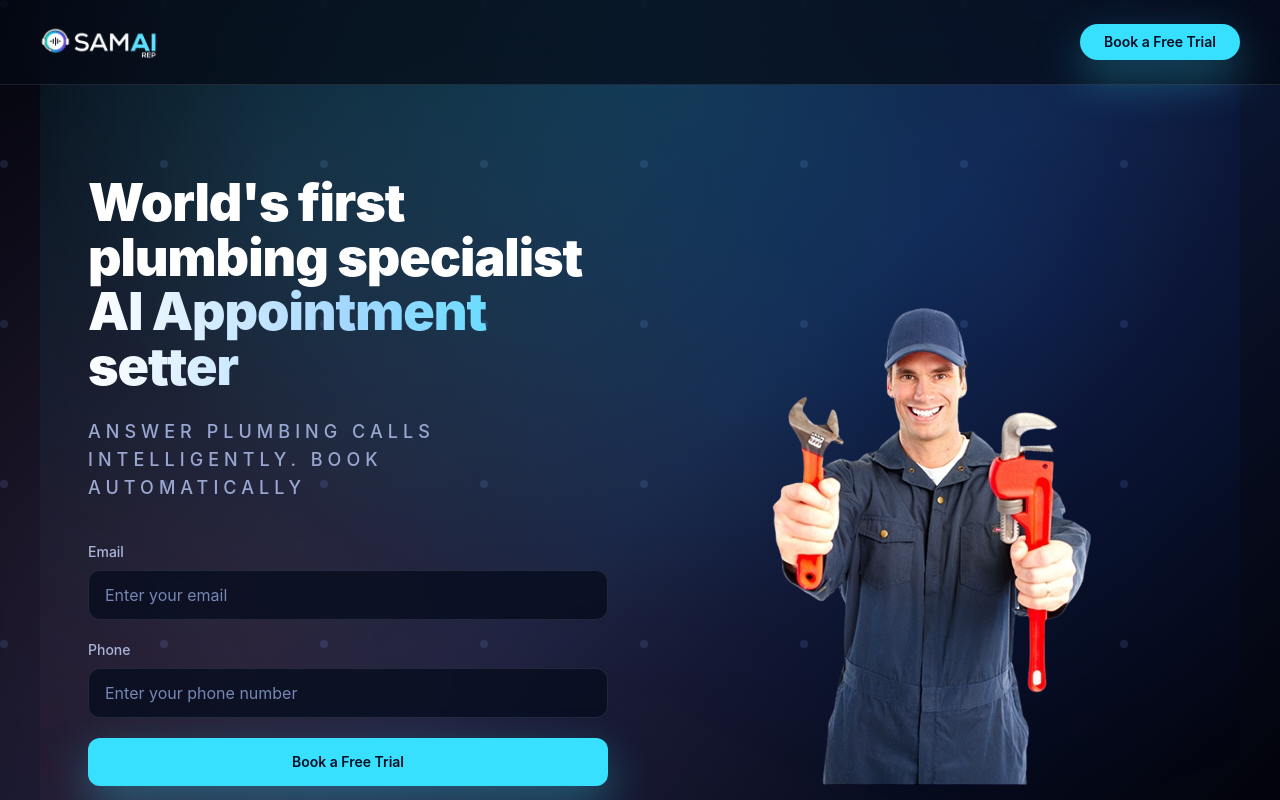
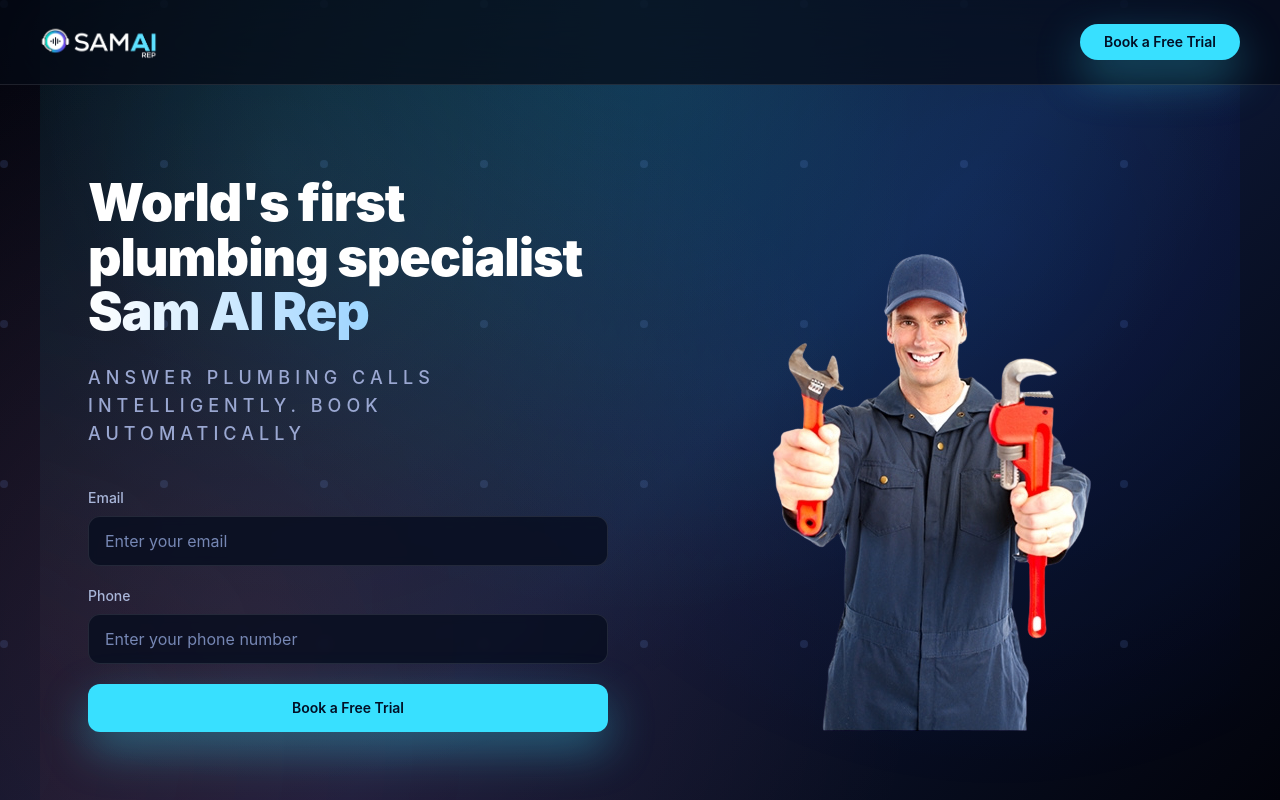
Before and after one commit to coding1100/Appointment-Setter-LandingPage, a Next.js app: page / in a window 1280 px wide. Shown: the top 800 px of the page. Built offline with nearby package versions, Linux system fonts and the light colour scheme.

Commit message:
ai appoinment setter -> sam ai rep

```diff
--- a/app/(pages)/cleaning/content.ts
+++ b/app/(pages)/cleaning/content.ts
@@ -1,6 +1,6 @@
 export const CleaningData = {
   heroSection: {
-    headline: "World's first Cleaning specialist Ai Appointment setter ",
+    headline: "World's first Cleaning specialist Sam AI Rep ",
     description: "Answer Cleaning Calls Intelligently. Book Automatically",
   },
   featureSection: {
@@ -48,7 +48,7 @@
       headline: "Missing Late Night Calls",
       id: "problem-night-calls",
       description:
-        "AI Appointment Setter answers late-night calls, identifies urgent issues, collects essential details, and books the slot before your customers reach competitors.",
+        "Sam AI Rep answers late-night calls, identifies urgent issues, collects essential details, and books the slot before your customers reach competitors.",
       cta: "See emergency mode",
       image: "/videos/cleaningLateNightCalls.gif",
     },
@@ -79,8 +79,7 @@
   ],
   faqSection: [
     {
-      question:
-        "How does the AI Appointment Setter handle emergency cleaning requests?",
+      question: "How does the Sam AI Rep handle emergency cleaning requests?",
       answer:
         "The AI instantly detects urgent cleaning needs, collects key details, and books the correct service slot immediately—ensuring fast response and customer satisfaction.",
     },
--- a/app/(pages)/hvac/content.ts
+++ b/app/(pages)/hvac/content.ts
@@ -1,6 +1,6 @@
 export const hvacData = {
   heroSection: {
-    headline: "World's first HVAC specialist Ai Appointment setter ",
+    headline: "World's first HVAC specialist Sam AI Rep ",
     description: "Answer HVAC Calls Intelligently. Book Automatically",
   },
   featureSection: {
@@ -48,7 +48,7 @@
       headline: "Missing Late Night Calls",
       id: "problem-night-calls",
       description:
-        "AI Appointment Setter answers late-night calls, identifies urgent issues, collects essential details, and books the slot before your customers reach competitors.",
+        "Sam AI Rep answers late-night calls, identifies urgent issues, collects essential details, and books the slot before your customers reach competitors.",
       cta: "See emergency mode",
       image: "/videos/HVACLateNightCalls.gif",
     },
@@ -79,8 +79,7 @@
   ],
   faqSection: [
     {
-      question:
-        "How does the AI Appointment Setter handle emergency HVAC calls?",
+      question: "How does the Sam AI Rep handle emergency HVAC calls?",
       answer:
         "The AI instantly detects urgent issues, collects essential details from customers, and books the correct service slot immediately—reducing wait times and missed opportunities.",
     },
--- a/app/(pages)/plumbing/content.ts
+++ b/app/(pages)/plumbing/content.ts
@@ -1,6 +1,6 @@
 export const plumberData = {
   heroSection: {
-    headline: "World's first plumbing specialist Ai Appointment setter ",
+    headline: "World's first plumbing specialist Sam AI Rep ",
     description: "Answer Plumbing Calls Intelligently. Book Automatically",
   },
   featureSection: {
@@ -48,7 +48,7 @@
       headline: "Missing Late Night Calls",
       id: "problem-night-calls",
       description:
-        "AI Appointment Setter answers late-night calls, identifies urgent issues, collects essential details, and books the slot before your customers reach competitors.",
+        "Sam AI Rep answers late-night calls, identifies urgent issues, collects essential details, and books the slot before your customers reach competitors.",
       cta: "See emergency mode",
       image: "/videos/plumbingLateNightCalls.gif",
     },
--- a/app/Components/ComparisonTable.tsx
+++ b/app/Components/ComparisonTable.tsx
@@ -46,7 +46,7 @@
                     Features
                   </th>
                   <th className="text-center py-4 px-3 sm:px-4 md:px-5 text-sm sm:text-base font-bold text-white bg-[#070D1F]/50">
-                    AI Appointment Setter
+                    Sam AI Rep
                   </th>
                   <th className="text-center py-4 px-3 sm:px-4 md:px-5 text-sm sm:text-base font-bold text-white bg-[#070D1F]/50">
                     Your Atlas
--- a/app/Components/Hero.tsx
+++ b/app/Components/Hero.tsx
@@ -136,7 +136,7 @@
               <span className="block">cleaning specialist</span>
             )}
             <span className="block bg-gradient-to-r from-white via-[#A4D7FF] to-[#38E0FF] bg-clip-text text-transparent">
-              AI Appointment setter
+              Sam AI Rep
             </span>
           </div>
           <p
--- a/app/Content.ts
+++ b/app/Content.ts
@@ -1,6 +1,6 @@
 export const plumberData = {
   heroSection: {
-    headline: "World's first plumbing specialist Ai Appointment setter ",
+    headline: "World's first plumbing specialist Sam AI Rep ",
     description: "Answer Plumbing Calls Intelligently. Book Automatically",
   },
   featureSection: {
@@ -48,7 +48,7 @@
       headline: "Missing Late Night Calls",
       id: "problem-night-calls",
       description:
-        "AI Appointment Setter answers late-night calls, identifies urgent issues, collects essential details, and books the slot before your customers reach competitors.",
+        "Sam AI Rep answers late-night calls, identifies urgent issues, collects essential details, and books the slot before your customers reach competitors.",
       cta: "See emergency mode",
       image: "/videos/plumbingLateNightCalls.gif",
     },
--- a/app/layout.tsx
+++ b/app/layout.tsx
@@ -3,7 +3,7 @@
 import Toaster from "./Components/Toaster";
 
 export const metadata: Metadata = {
-  title: "AI Appointment Setter - Answer plumbing calls instantly",
+  title: "Sam AI Rep - Answer plumbing calls instantly",
   description:
     "Answer plumbing calls instantly. Qualify intelligently. Book automatically.",
 };
```
Also changed, not shown: 1 other file (tests, documents, lock files or other folders).
